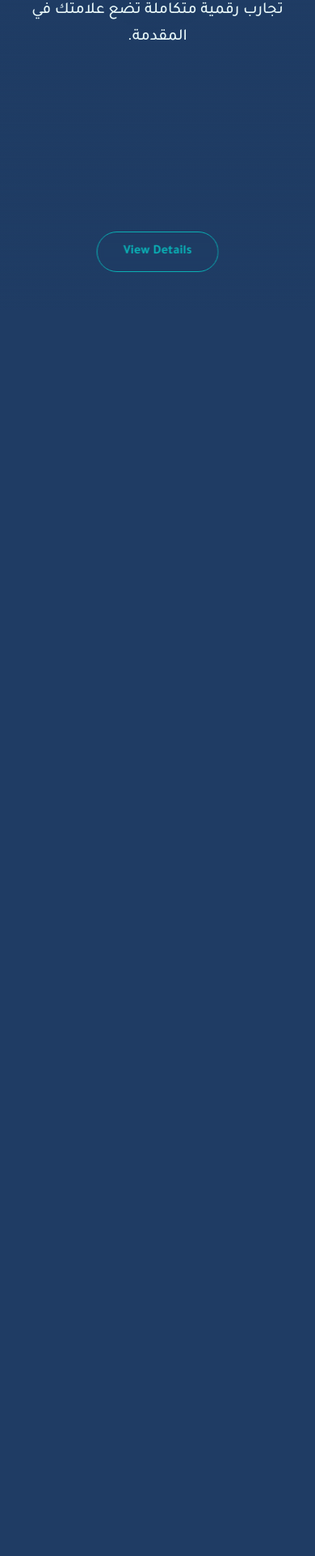
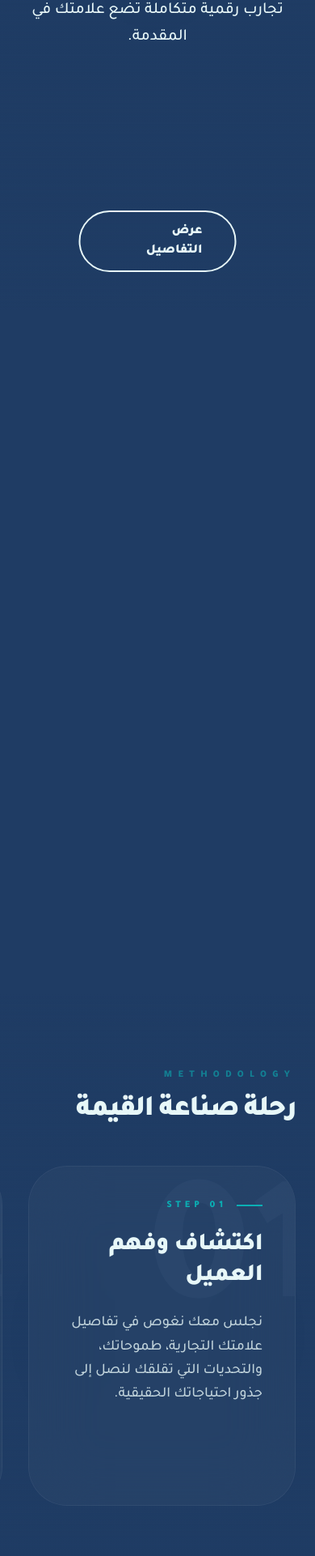
Before and after one commit to mohammed-alshaibani/SSV-Agency, a Next.js app: page / in a window 390 px wide. Shown: the part 2933-4855 px from the top of the page at 81% size. Built offline with nearby package versions, Linux system fonts and the light colour scheme.

Commit message:
feat: localize CTAs, sync workflow scrolling with portfolio, and accelerate services scroll physics

```diff
--- a/components/ssv/about.tsx
+++ b/components/ssv/about.tsx
@@ -84,9 +84,9 @@ export function About() {
         <div className="flex justify-center mt-16 relative z-50">
           <Link
             href="/about"
-            className="inline-block border border-[#0BAFB4] text-[#0BAFB4] px-8 py-3 rounded-full hover:bg-[#0BAFB4]/10 transition-colors font-semibold pointer-events-auto"
+            className="inline-block border-2 border-[#E7F7F8] text-[#E7F7F8] px-10 py-3 rounded-full hover:bg-[#E7F7F8] hover:text-[#1F3C64] transition-all duration-500 font-black pointer-events-auto"
           >
-            View Details
+            عرض التفاصيل
           </Link>
         </div>
       </div>
--- a/components/ssv/portfolio.tsx
+++ b/components/ssv/portfolio.tsx
@@ -143,9 +143,9 @@ export function Portfolio() {
             <div className="mt-8">
               <Link
                 href="/portfolio"
-                className="inline-block border border-[#0BAFB4] text-[#0BAFB4] px-8 py-3 rounded-full hover:bg-[#0BAFB4]/10 transition-colors font-semibold pointer-events-auto"
+                className="inline-block border-2 border-[#E7F7F8] text-[#E7F7F8] px-10 py-3 rounded-full hover:bg-[#E7F7F8] hover:text-[#1F3C64] transition-all duration-500 font-black pointer-events-auto"
               >
-                View Details
+                عرض التفاصيل
               </Link>
             </div>
           </div>
--- a/components/ssv/services.tsx
+++ b/components/ssv/services.tsx
@@ -49,8 +49,8 @@ const servicePillars = [
 export function Services() {
   const wrapperRef = useRef<HTMLElement>(null)
 
-  // Height = Initial Stage + 3 Pillars = 4 Stages
-  const dynamicHeight = `${(servicePillars.length + 1) * 110}vh`;
+  // Height = Initial Stage + 3 Pillars = 4 Stages (Reduced multiplier from 80 to 50 for max speed)
+  const dynamicHeight = `${(servicePillars.length + 1) * 50}vh`;
 
   useGSAP(() => {
     if (!wrapperRef.current) return;
@@ -74,11 +74,10 @@ export function Services() {
     const premiumEase = "expo.out"; // Mimics [0.16, 1, 0.3, 1]
 
     // 1st Transition: Initial Logo -> Stage 1
-    tl.to({}, { duration: 1.5 }); // initial scroll pause
     tl.to(initialStage, {
       opacity: 0,
       y: -150,
-      duration: 1.5,
+      duration: 0.7,
       ease: "power4.inOut"
     }, "transition-init");
 
@@ -86,7 +85,7 @@ export function Services() {
       opacity: 1,
       scale: 1,
       filter: 'blur(0px)',
-      duration: 1.5,
+      duration: 0.7,
       ease: premiumEase
     }, "transition-init");
 
@@ -109,8 +108,6 @@ export function Services() {
         ease: "none"
       }, `stage-${i}`);
 
-      tl.to({}, { duration: 2 }); // pause on current stage
-
       if (i < stages.length - 1) {
         const nextStage = stages[i + 1];
 
@@ -118,7 +115,7 @@ export function Services() {
           opacity: 0,
           scale: 1.1,
           filter: 'blur(20px)',
-          duration: 1.8,
+          duration: 0.8,
           ease: "power2.inOut"
         }, `transition-${i}`);
 
@@ -126,7 +123,7 @@ export function Services() {
           opacity: 1,
           scale: 1,
           filter: 'blur(0px)',
-          duration: 1.8,
+          duration: 0.8,
           ease: premiumEase
         }, `transition-${i}`);
       }
@@ -239,9 +236,9 @@ export function Services() {
         <div className="absolute bottom-12 left-1/2 -translate-x-1/2 z-50 pointer-events-auto">
           <Link
             href="/services"
-            className="inline-block border border-[#0BAFB4] text-[#0BAFB4] px-8 py-3 rounded-full hover:bg-[#0BAFB4]/10 transition-colors font-semibold backdrop-blur-sm"
+            className="inline-block border-2 border-[#E7F7F8] text-[#E7F7F8] px-10 py-3 rounded-full hover:bg-[#E7F7F8] hover:text-[#1F3C64] transition-all duration-500 font-black"
           >
-            View Details
+            عرض التفاصيل
           </Link>
         </div>
       </div>
--- a/components/ssv/smooth-scroll.tsx
+++ b/components/ssv/smooth-scroll.tsx
@@ -4,7 +4,7 @@ import { ReactLenis } from '@studio-freight/react-lenis'
 
 export function SmoothScroll({ children }: { children: React.ReactNode }) {
     return (
-        <ReactLenis root options={{ lerp: 0.1, duration: 1.0, smoothWheel: true }}>
+        <ReactLenis root options={{ lerp: 0.25, duration: 0.8, smoothWheel: true }}>
             {children as any}
         </ReactLenis>
     )
--- a/components/ssv/workflow.tsx
+++ b/components/ssv/workflow.tsx
@@ -2,10 +2,10 @@
 
 import { motion } from 'framer-motion'
 import { useRef } from 'react'
+import Link from 'next/link'
 import gsap from 'gsap'
 import { ScrollTrigger } from 'gsap/ScrollTrigger'
 import { useGSAP } from '@gsap/react'
-import Link from 'next/link'
 
 if (typeof window !== 'undefined') {
     gsap.registerPlugin(ScrollTrigger, useGSAP)
@@ -51,138 +51,96 @@ const steps = [
 
 export function Workflow() {
     const containerRef = useRef<HTMLElement>(null)
-    const stepsRef = useRef<HTMLDivElement>(null)
+    const wrapperRef = useRef<HTMLDivElement>(null)
 
     useGSAP(() => {
-        if (!containerRef.current || !stepsRef.current) return
+        if (!wrapperRef.current || !containerRef.current) return;
 
-        const cards = gsap.utils.toArray('.workflow-layer')
+        let ctx = gsap.context(() => {
+            const getScrollAmount = () => {
+                let maxScroll = wrapperRef.current ? wrapperRef.current.scrollWidth - window.innerWidth : 0;
+                // Add positive offset for RTL horizontal scroll overflow
+                return typeof maxScroll === "number" && maxScroll > 0 ? maxScroll + 100 : 0;
+            }
 
-        const tl = gsap.timeline({
-            scrollTrigger: {
-                trigger: containerRef.current,
-                start: "top top",
-                end: `+=${steps.length * 120}%`, // Extended for more pause time
-                pin: true,
-                scrub: 1,
-            }
-        })
+            gsap.to(wrapperRef.current, {
+                x: () => getScrollAmount(), // RTL positive movement
+                ease: "none",
+                scrollTrigger: {
+                    trigger: containerRef.current,
+                    pin: true,
+                    scrub: 1,
+                    invalidateOnRefresh: true,
+                    start: "top top",
+                    end: () => `+=${getScrollAmount()}`,
+                }
+            });
+        }, containerRef);
 
-        const premiumEase = "expo.out"
-
-        cards.forEach((card: any, i) => {
-            const content = card.querySelector('.workflow-content')
-            const number = card.querySelector('.workflow-number')
-
-            // Reveal Stage
-            tl.fromTo(card,
-                { opacity: 0, scale: 0.9, filter: 'blur(30px)' },
-                { opacity: 1, scale: 1, filter: 'blur(0px)', duration: 1.5, ease: premiumEase }
-            )
-
-            // Inner Parallax for number and content
-            tl.fromTo(number, { y: 100, opacity: 0 }, { y: -50, opacity: 1, duration: 2, ease: "none" }, `-=1.5`)
-            tl.fromTo(content, { y: 50 }, { y: -20, duration: 2, ease: "none" }, `-=2`)
-
-            // Stay pinned/visible pause
-            tl.to({}, { duration: 2 })
-
-            // Fade out unless it's the last one
-            if (i < cards.length - 1) {
-                tl.to(card, {
-                    opacity: 0,
-                    scale: 1.1,
-                    filter: 'blur(20px)',
-                    duration: 1.5,
-                    ease: "power2.inOut"
-                })
-            }
-        })
-    }, { scope: containerRef })
+        return () => ctx.revert();
+    }, { scope: containerRef });
 
     return (
-        <section ref={containerRef} className="bg-[#1F3C64] min-h-screen relative overflow-hidden flex items-center justify-center">
+        <section ref={containerRef} className="bg-[#1F3C64] h-screen relative overflow-hidden flex flex-col justify-center">
             {/* Cinematic Background Accents */}
             <div className="absolute inset-0 z-0 pointer-events-none">
                 <div className="absolute top-1/2 left-1/2 -translate-x-1/2 -translate-y-1/2 w-[140vw] h-[140vw] bg-[#0BAFB4]/[0.02] rounded-full blur-[250px] animate-pulse" />
                 <div className="absolute inset-0 bg-gradient-to-b from-[#1F3C64] via-transparent to-[#1F3C64]" />
             </div>
 
-            <div className="w-full max-w-[1600px] mx-auto px-6 lg:px-12 relative z-10 h-full flex flex-col items-center justify-center">
-
-                {/* Vertical Progress Trace (Elite Styling) */}
-                <div className="absolute right-8 md:right-16 top-1/2 -translate-y-1/2 flex flex-col gap-6 pointer-events-none hidden xl:flex z-50">
-                    <span className="text-[#0BAFB4] text-[10px] font-black uppercase tracking-tighter rotate-90 mb-8 opacity-40">Process</span>
-                    {steps.map((_, i) => (
-                        <div key={i} className="w-[1px] h-12 bg-white/5 relative">
-                            <div className="absolute top-0 left-0 w-full h-full bg-[#0BAFB4] origin-top scale-y-0 opacity-20" />
-                        </div>
-                    ))}
-                </div>
-
-                {/* Section Header */}
-                <div className="absolute top-16 md:top-24 left-1/2 -translate-x-1/2 text-center w-full z-20 select-none">
+            <div className="w-full max-w-7xl mx-auto px-6 lg:px-8 relative z-10 mb-12">
+                <motion.div
+                    initial={{ opacity: 0, y: 20 }}
+                    whileInView={{ opacity: 1, y: 0 }}
+                    viewport={{ once: true }}
+                    transition={{ duration: 0.8, ease: [0.16, 1, 0.3, 1] }}
+                >
                     <span className="text-[#0BAFB4] text-xs font-black tracking-[0.6em] uppercase mb-4 block opacity-60">
                         Methodology
                     </span>
-                    <h2 className="text-5xl md:text-7xl font-black text-[#E7F7F8] tracking-tighter drop-shadow-2xl">
+                    <h2 className="text-4xl md:text-6xl font-black text-[#E7F7F8] tracking-tighter">
                         رحلة صناعة القيمة
                     </h2>
-                </div>
+                </motion.div>
+            </div>
 
-                {/* Scrollytelling Layers Container */}
-                <div ref={stepsRef} className="relative w-full h-full flex items-center justify-center">
-                    {steps.map((step, index) => (
-                        <div
-                            key={step.number}
-                            className="workflow-layer absolute inset-0 w-full h-full flex items-center justify-center"
-                        >
-                            {/* ZigZag Grid for Elite Flow */}
-                            <div className={`grid grid-cols-1 lg:grid-cols-2 gap-12 lg:gap-32 w-full items-center ${index % 2 === 0 ? 'lg:flex-row' : 'lg:flex-row-reverse'
-                                }`}>
+            {/* GSAP Driven Horizontal Wrapper */}
+            <div ref={wrapperRef} className="flex gap-8 px-6 lg:px-12 w-max relative z-10">
+                {steps.map((step) => (
+                    <div
+                        key={step.number}
+                        className="flex-shrink-0 w-[85vw] md:w-[45vw] lg:w-[28vw] group"
+                    >
+                        <div className="h-full bg-white/[0.03] backdrop-blur-2xl border border-white/5 p-10 rounded-[3rem] transition-all duration-500 hover:bg-white/[0.06] hover:border-[#0BAFB4]/20 flex flex-col gap-8 relative overflow-hidden min-h-[420px]">
+                            {/* Large Number Background */}
+                            <div className="absolute -top-10 -right-10 text-[14rem] font-black text-[#E7F7F8]/[0.03] select-none group-hover:text-[#0BAFB4]/[0.05] transition-colors duration-700">
+                                {step.number}
+                            </div>
 
-                                {/* Naked Step Number (Massive Background Element) */}
-                                <div className={`relative flex items-center justify-center pointer-events-none select-none order-1 ${index % 2 === 0 ? 'lg:order-1' : 'lg:order-2'
-                                    }`}>
-                                    <div className="absolute inset-0 bg-[#0BAFB4]/5 blur-[150px] rounded-full scale-150 z-0 opacity-30" />
-                                    <span className="workflow-number text-[30vw] md:text-[25vw] font-black text-[#E7F7F8]/[0.1] leading-none tracking-tighter drop-shadow-[0_0_80px_rgba(11,175,180,0.05)]">
-                                        {step.number}
-                                    </span>
+                            <div className="relative z-10 flex flex-col gap-6">
+                                <div className="flex items-center gap-3">
+                                    <div className="h-0.5 w-8 bg-[#0BAFB4]" />
+                                    <span className="text-[#0BAFB4] text-xs font-black tracking-[0.4em] uppercase">Step {step.number}</span>
                                 </div>
-
-                                {/* Content Card (Borderless Glassmorphism) */}
-                                <div className={`workflow-content flex flex-col items-start gap-8 z-10 order-2 ${index % 2 === 0 ? 'lg:order-2 lg:pl-12' : 'lg:order-1 lg:pr-12'
-                                    }`}>
-                                    <div className="flex flex-col gap-4">
-                                        <div className="flex items-center gap-3">
-                                            <div className="h-0.5 w-8 bg-[#0BAFB4]" />
-                                            <span className="text-[#0BAFB4] text-xs font-black tracking-[0.4em] uppercase">Step {step.number}</span>
-                                        </div>
-                                        <h3 className="text-5xl lg:text-8xl font-black text-[#E7F7F8] leading-none tracking-tighter drop-shadow-[0_10px_30px_rgba(0,0,0,0.5)]">
-                                            {step.title}
-                                        </h3>
-                                    </div>
-
-                                    <p className="text-[#E7F7F8] text-xl lg:text-3xl leading-relaxed font-medium max-w-2xl opacity-90">
-                                        {step.description}
-                                    </p>
-
-
-                                </div>
-
+                                <h3 className="text-3xl font-black text-[#E7F7F8] leading-tight tracking-tight group-hover:text-[#0BAFB4] transition-colors">
+                                    {step.title}
+                                </h3>
+                                <p className="text-[#E7F7F8]/80 text-lg leading-relaxed font-medium">
+                                    {step.description}
+                                </p>
                             </div>
                         </div>
-                    ))}
-                </div>
+                    </div>
+                ))}
             </div>
 
             {/* View Details Button */}
-            <div className="absolute bottom-12 left-1/2 -translate-x-1/2 z-50 pointer-events-auto">
+            <div className="mt-16 w-full flex justify-center relative z-50">
                 <Link
                     href="/services"
-                    className="inline-block border border-[#0BAFB4] text-[#0BAFB4] px-8 py-3 rounded-full hover:bg-[#0BAFB4]/10 transition-colors font-semibold"
+                    className="inline-block border-2 border-[#E7F7F8] text-[#E7F7F8] px-10 py-3 rounded-full hover:bg-[#E7F7F8] hover:text-[#1F3C64] transition-all duration-500 font-black text-xl"
                 >
-                    View Details
+                    عرض التفاصيل
                 </Link>
             </div>
         </section>
```
Also changed, not shown: app/about/page.tsx (+1 -16 lines), app/portfolio/page.tsx (+9 -12 lines), components/ssv/header.tsx (+23 -5 lines), 2 other files (tests, documents, lock files or other folders).
